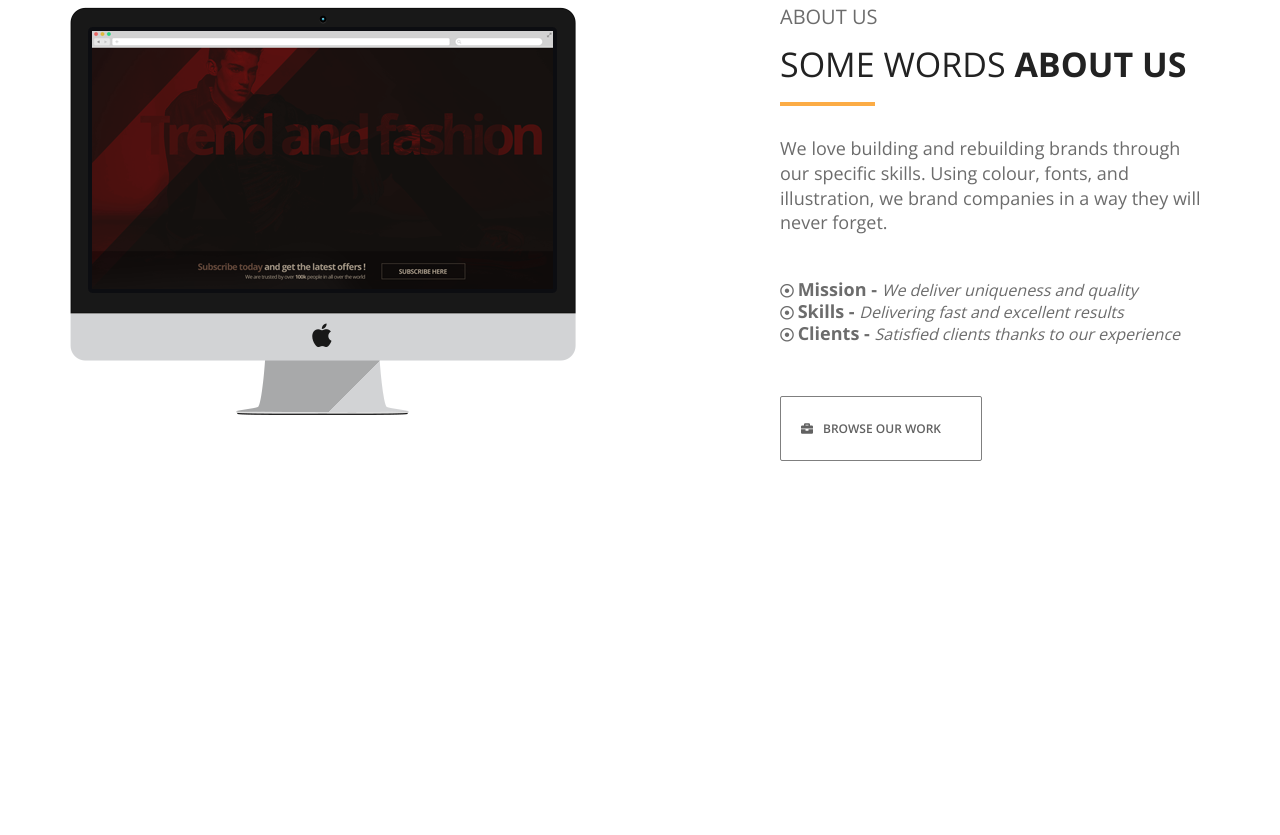
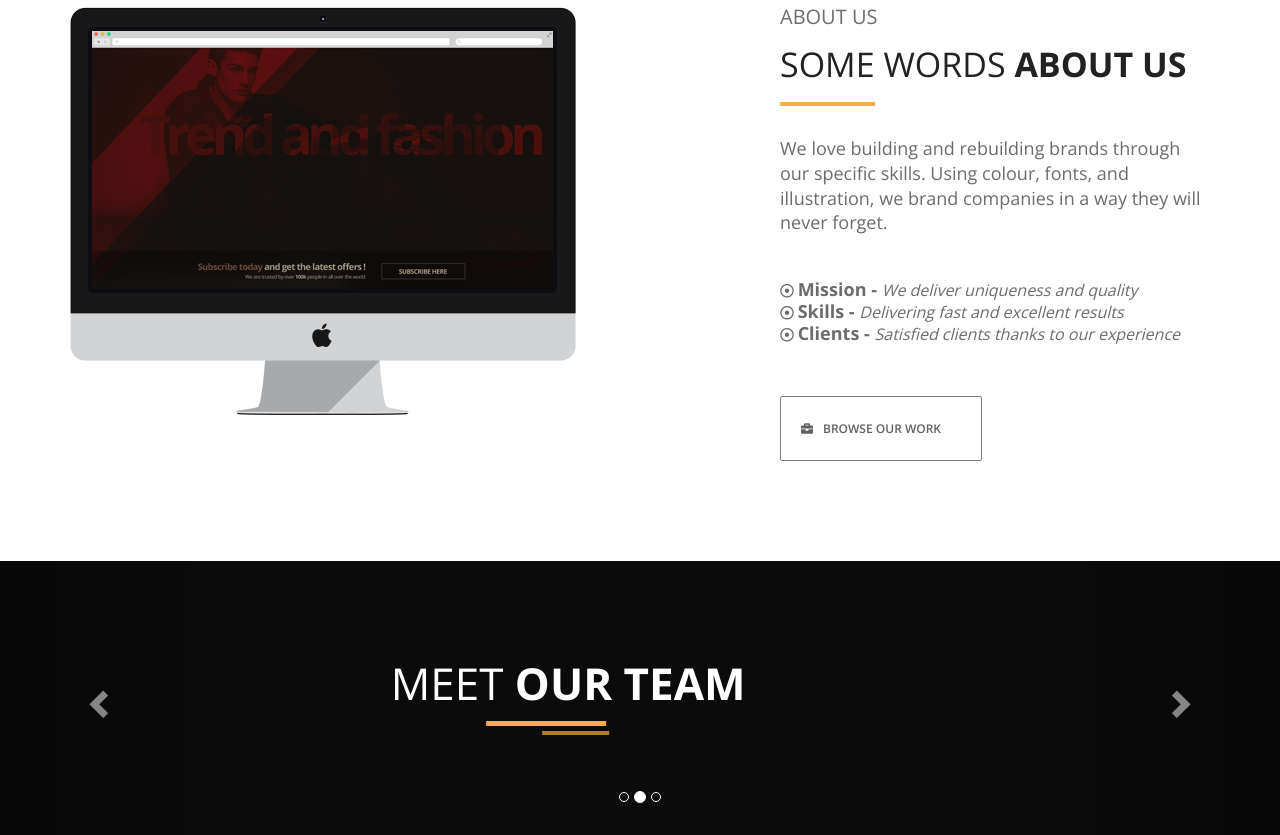
Before and after one commit to TarasKostivi/welcome-on-sprint, a plain HTML site: page index.html in a window 1280 px wide. Shown: the part 893-1728 px from the top of the page. Before the commit the page ends 1454 px from the top, so only its background shows below. Drawn offline with nearby package versions, Linux system fonts and the light colour scheme.

Commit message:
rewerse-title

```diff
--- a/css/style.css
+++ b/css/style.css
@@ -74,10 +74,10 @@ img{
     letter-spacing: 0;
     margin-bottom: 30px;
 }
-.title.light{
+/* .title.light{
     font-weight: 700;
     line-height: 24px;
-}
+} */
 .itlic{
     font-style: italic;
 }
@@ -225,4 +225,50 @@ img{
     transform: translateY(-50%) translateX(-50%);
 }
 /* ======== INNER ======== */
+
+/* ===== REWIES ===== */
+.rewerse .carousel{
+    padding: 100px 0;
+}
+.rewerse .carousel .title{
+    position: relative;
+}
+.rewerse .carousel .title::before,
+.rewerse .carousel .title::after{
+    content: '';
+    display: inline-block;
+    height: 5px;
+    position: absolute;
+    bottom: -5px;
+}
+.rewerse .carousel .title::before{
+    width: 67px;
+    background-color: #b37b33;
+    left: 48%;
+    bottom: -50%;
+    top: 160%;
+}
+.rewerse .carousel .title::after{
+    background-color: #fcac45;
+    right: 47%;
+    width: 120px;
+    bottom: -30%;
+    top: 60px;
+}
+/* .border-shadow{
+    text-decoration: none;
+    display: inline-block;
+    position: relative;
+    padding-bottom: 5px;
+}
+.border-shadow:hover::before,
+.border-shadow:hover::after{
+    content: '';
+    display: block;
+    height: 3px;
+    width: 30px;
+    position: absolute;
+    bottom: -5px;
+}
+/* ===== REWIES END ===== */
 /* CUSTOME STYLE END */
--- a/index.html
+++ b/index.html
@@ -137,6 +137,70 @@
             <!-- /container -->
         </section>
         <!-- / about-us -->
+        <section class="rewerse bg-black">
+            <div id="carousel-rewerse" class="carousel slide" data-ride="carousel">
+                <!-- Indicators -->
+                <ol class="carousel-indicators">
+                    <li data-target="#carousel-rewerse" data-slide-to="0" class="active"></li>
+                    <li data-target="#carousel-rewerse" data-slide-to="1"></li>
+                    <li data-target="#carousel-rewerse" data-slide-to="2"></li>
+                </ol>
+
+                <!-- Wrapper for slides -->
+                <div class="carousel-inner" role="listbox">
+                    <div class="item active">
+                        <div class="carousel-content text-center">
+                            <div class="title text-white light">
+                                <span>Meet
+                                    <b>our team</b>
+                                </span>
+                            </div>
+                            <div class="row"> </div>
+                            <!-- / title -->
+                        </div>
+                        <!-- / carousel-content  -->
+                    </div>
+                    <!-- / item -->
+                    <div class="item">
+                        <div class="carousel-content text-center">
+                            <div class="title text-white light">
+                                <span>Meet
+                                    <b>our team</b>
+                                </span>
+                            </div>
+                            <!-- / title -->
+                        </div>
+                        <!-- / carousel-content  -->
+                    </div>
+                    <!-- / item -->
+                    <div class="item">
+                        <div class="carousel-content text-center">
+                            <div class="title text-white light">
+                                <span>Meet
+                                    <b>our team</b>
+                                </span>
+                            </div>
+                            <!-- / title -->
+                        </div>
+                        <!-- / carousel-content  -->
+                    </div>
+                    <!-- / item -->
+                </div>
+                <!-- / carousel-inner -->
+
+                <!-- Controls -->
+                <a class="left carousel-control" href="#carousel-rewerse" role="button" data-slide="prev">
+                    <span class="glyphicon glyphicon-chevron-left" aria-hidden="true"></span>
+                    <span class="sr-only">Previous</span>
+                </a>
+                <a class="right carousel-control" href="#carousel-rewerse" role="button" data-slide="next">
+                    <span class="glyphicon glyphicon-chevron-right" aria-hidden="true"></span>
+                    <span class="sr-only">Next</span>
+                </a>
+            </div>
+            <!-- / carousel-rewerse -->
+        </section>
+        <!-- / rewerse   -->
     </main>
     <!-- MAIN END -->
 
```
